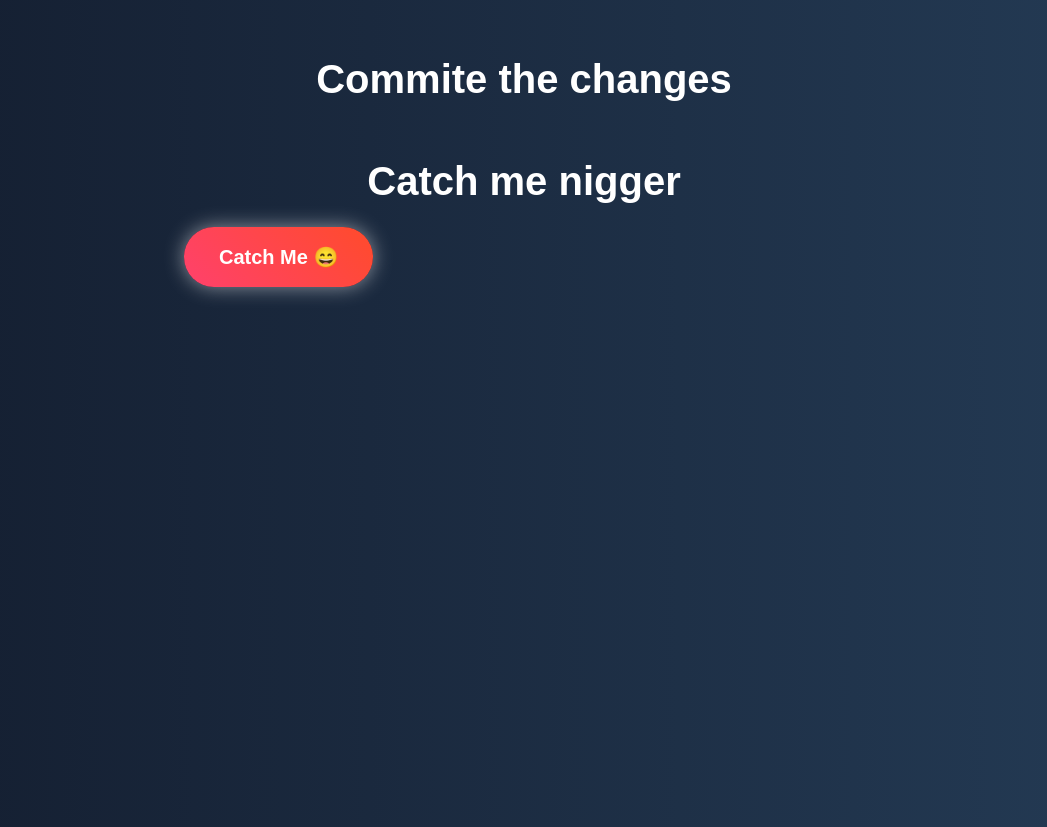
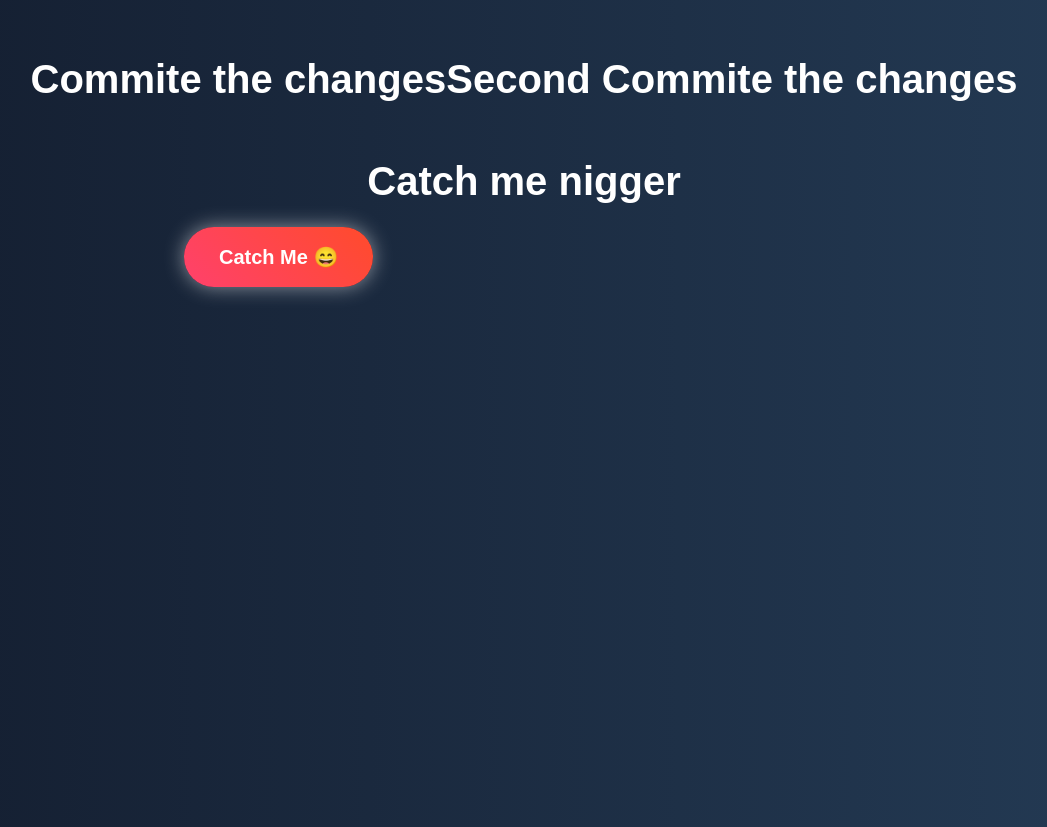
Before and after one commit to OmSheawle166/Trolling, a plain HTML site: page index.html in a window 1280 px wide. Shown: the whole page, without its empty margins (116-1163 px from the left). Drawn offline with Linux system fonts and the light colour scheme.

Commit message:
Update index.html
Second time commited changes

```diff
--- a/index.html
+++ b/index.html
@@ -1,6 +1,7 @@
 <!DOCTYPE html>
 <html>
 <h1>Commite the changes<h1?
+<h2>Second Commite the changes<h2?
 <head>
     <title>Fancy Moving Button</title>
 
```
